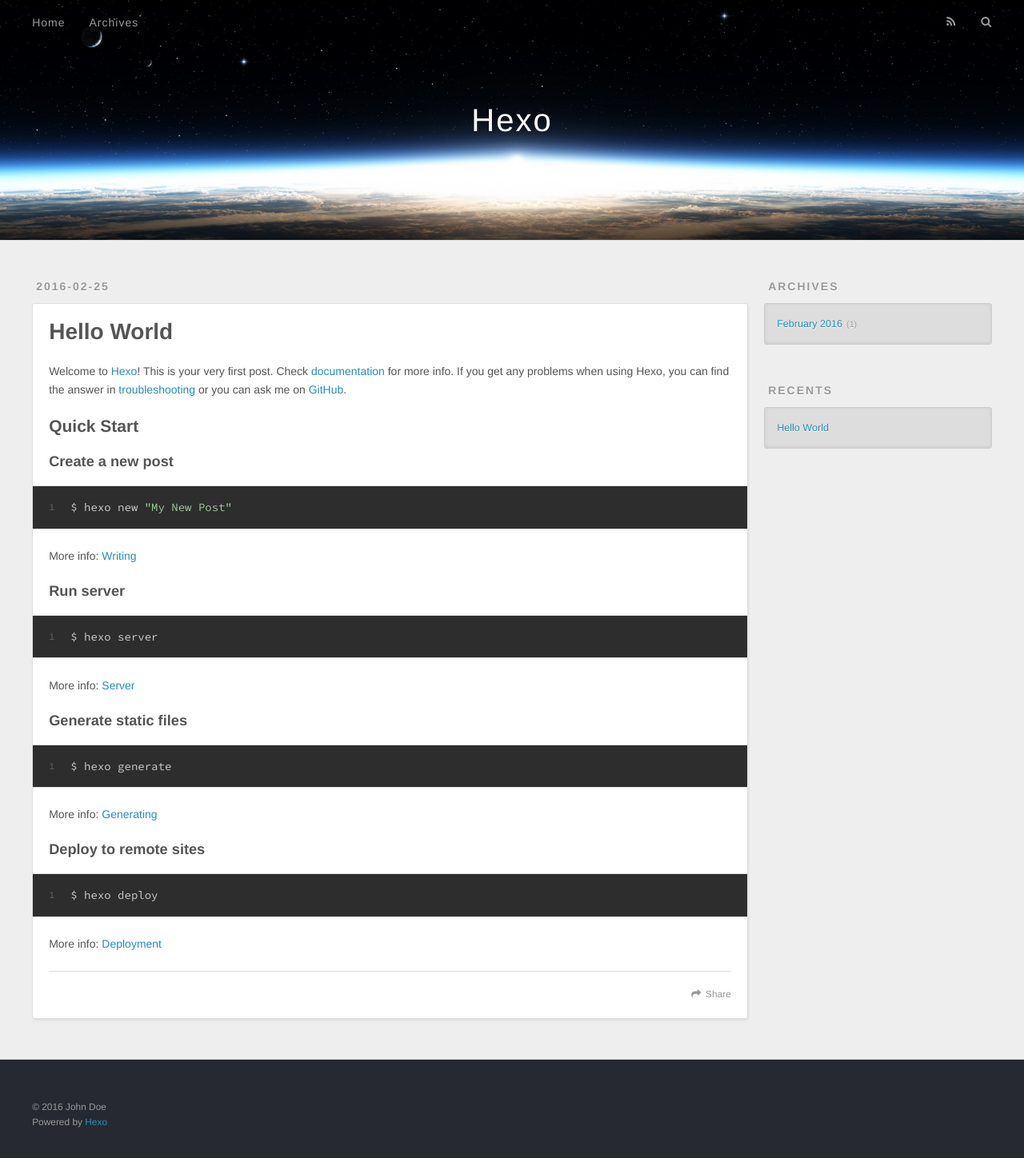
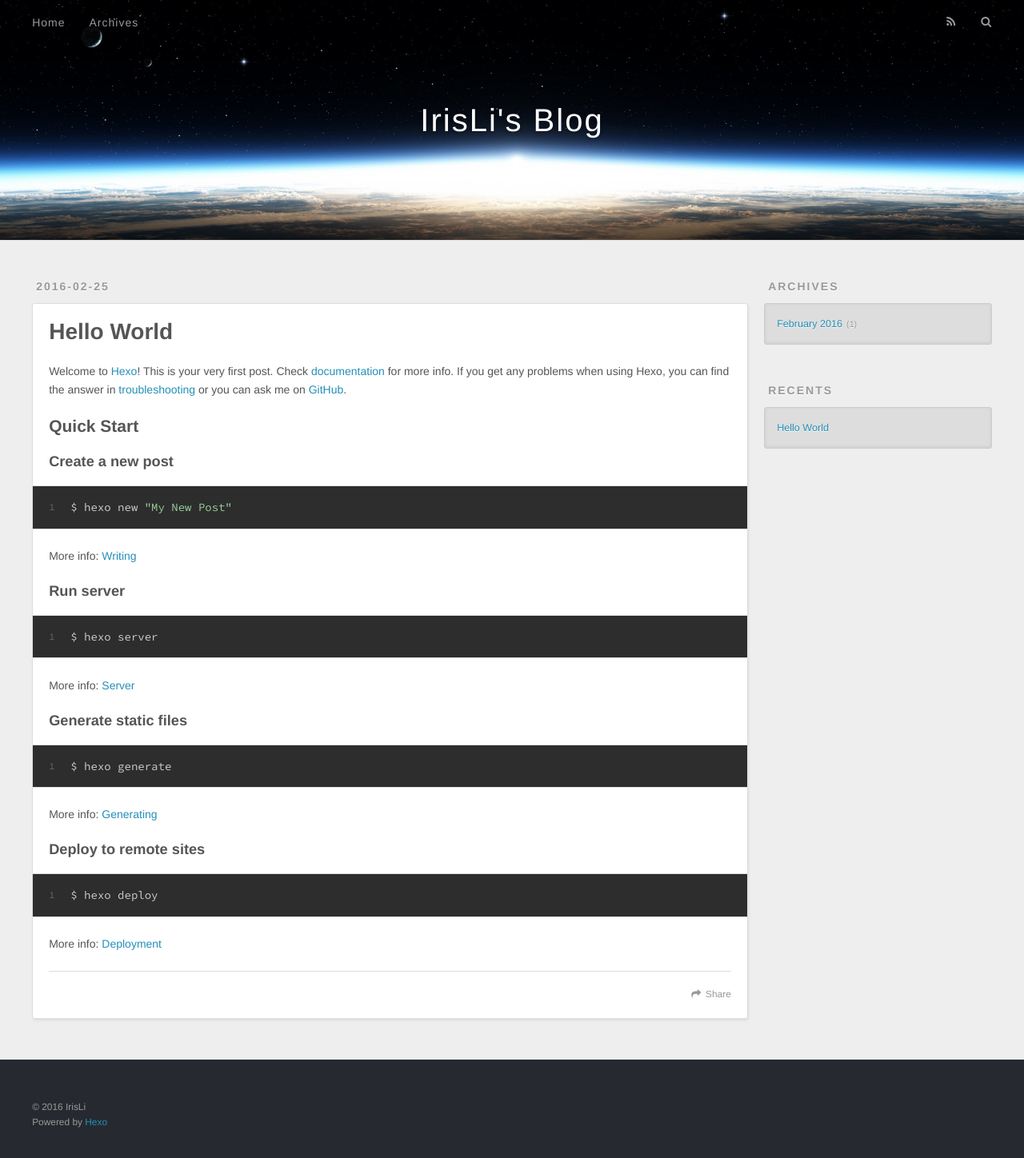
Before and after one commit to youzhizhen/youzhizhen.github.io, a plain HTML site: page index.html in a window 1280 px wide. Shown: the whole page at 80% size. Drawn offline with nearby package versions, Linux system fonts and the light colour scheme.

Commit message:
Site updated: 2016-02-25 10:53:07

```diff
--- a/index.html
+++ b/index.html
@@ -3,19 +3,19 @@
 <head>
   <meta charset="utf-8">
 
-  <title>Hexo</title>
+  <title>IrisLi&#39;s Blog</title>
   <meta name="viewport" content="width=device-width, initial-scale=1, maximum-scale=1">
   <meta name="description">
 <meta property="og:type" content="website">
-<meta property="og:title" content="Hexo">
+<meta property="og:title" content="IrisLi's Blog">
 <meta property="og:url" content="http://yoursite.com/index.html">
-<meta property="og:site_name" content="Hexo">
+<meta property="og:site_name" content="IrisLi's Blog">
 <meta property="og:description">
 <meta name="twitter:card" content="summary">
-<meta name="twitter:title" content="Hexo">
+<meta name="twitter:title" content="IrisLi's Blog">
 <meta name="twitter:description">
 
-    <link rel="alternative" href="/atom.xml" title="Hexo" type="application/atom+xml">
+    <link rel="alternative" href="/atom.xml" title="IrisLi&#39;s Blog" type="application/atom+xml">
 
 
     <link rel="icon" href="/favicon.png">
@@ -33,7 +33,7 @@
   <div id="header-outer" class="outer">
     <div id="header-title" class="inner">
       <h1 id="logo-wrap">
-        <a href="/" id="logo">Hexo</a>
+        <a href="/" id="logo">IrisLi&#39;s Blog</a>
       </h1>
 
     </div>
@@ -96,7 +96,7 @@
 
     </div>
     <footer class="article-footer">
-      <a data-url="http://yoursite.com/2016/02/25/hello-world/" data-id="cil1o6j2p0000swmxf9n9q9au" class="article-share-link">Share</a>
+      <a data-url="http://yoursite.com/2016/02/25/hello-world/" data-id="cil1odajf0000a8mx7phdbfls" class="article-share-link">Share</a>
 
 
     </footer>
@@ -148,7 +148,7 @@
 
   <div class="outer">
     <div id="footer-info" class="inner">
-      &copy; 2016 John Doe<br>
+      &copy; 2016 IrisLi<br>
       Powered by <a href="http://hexo.io/" target="_blank">Hexo</a>
     </div>
   </div>
```
Also changed, not shown: 2016/02/25/hello-world/index.html (+6 -6 lines), archives/2016/02/index.html (+7 -7 lines), archives/2016/index.html (+7 -7 lines), archives/index.html (+7 -7 lines).
